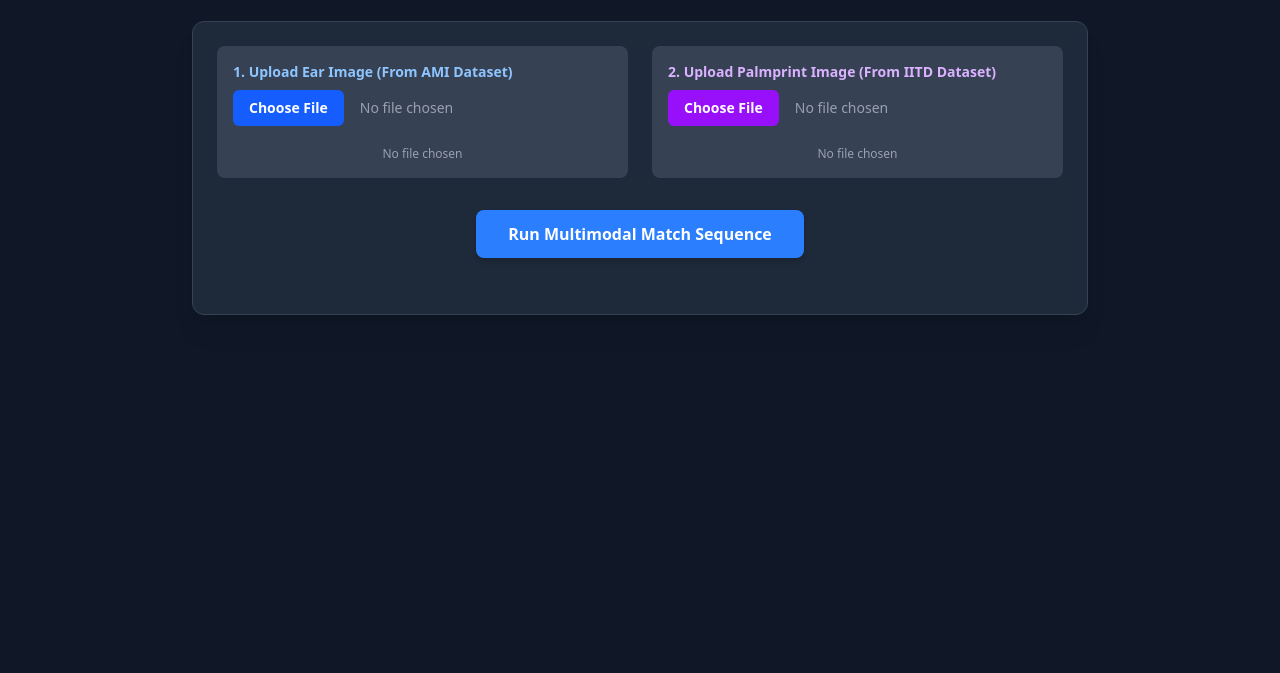
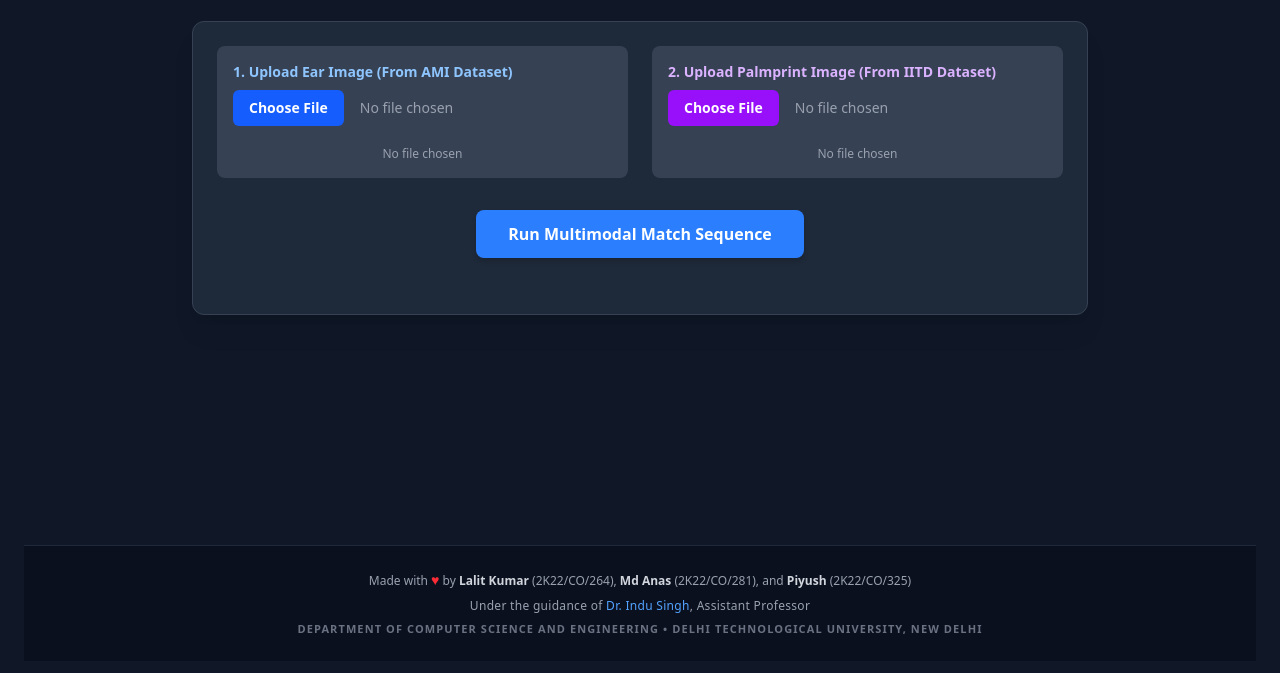
Before and after one commit to ANAS-ALFAAZ/multimodal-biometric, a plain HTML site: page index.html in a window 1280 px wide. Shown: the part 115-788 px from the top of the page. Drawn offline with nearby package versions, Linux system fonts and the light colour scheme.

Commit message:
Update layout: Add institutional credit footer components

```diff
--- a/index.html
+++ b/index.html
@@ -6,14 +6,15 @@
     <title>Multimodal Biometric Recognition System</title>
     <script src="https://cdn.jsdelivr.net/npm/@tailwindcss/browser@4"></script>
 </head>
-<body class="bg-gray-900 text-gray-100 font-sans min-h-screen flex flex-col items-center p-6">
+<body class="bg-gray-900 text-gray-100 font-sans min-h-screen flex flex-col justify-between p-6">
 
+    <div class="w-full flex flex-col items-center flex-grow">
         <header class="text-center my-6 max-w-3xl">
             <h1 class="text-3xl font-bold text-blue-400">Multimodal Ear & Palmprint Recognition</h1>
             <p class="text-gray-400 mt-2 text-sm">Optimized Score-Level Fusion via Hybrid h(OOA-HGSO) Algorithm</p>
         </header>
 
-    <main class="w-full max-w-4xl bg-gray-800 p-6 rounded-xl shadow-xl border border-gray-700">
+        <main class="w-full max-w-4xl bg-gray-800 p-6 rounded-xl shadow-xl border border-gray-700 mb-12">
             <div class="grid grid-cols-1 md:grid-cols-2 gap-6 mb-8">
                 <div class="bg-gray-700 p-4 rounded-lg flex flex-col justify-between">
                     <div>
@@ -75,11 +76,25 @@
                 </div>
             </div>
         </main>
+    </div>
+
+    <footer class="w-full text-center py-6 border-t border-gray-800 bg-gray-950/40 text-xs text-gray-400 space-y-2 mt-auto">
+        <p>Made with <span class="text-red-500 text-sm">♥</span> by
+            <strong class="text-gray-300">Lalit Kumar</strong> (2K22/CO/264),
+            <strong class="text-gray-300">Md Anas</strong> (2K22/CO/281), and
+            <strong class="text-gray-300">Piyush</strong> (2K22/CO/325)
+        </p>
+        <p class="tracking-wide">Under the guidance of
+            <strong class="text-blue-400 font-medium">Dr. Indu Singh</strong>, Assistant Professor
+        </p>
+        <p class="text-[11px] text-gray-500 uppercase tracking-widest font-semibold">
+            Department of Computer Science and Engineering • Delhi Technological University, New Delhi
+        </p>
+    </footer>
 
     <script>
         function delay(ms) { return new Promise(resolve => setTimeout(resolve, ms)); }
 
-        // Handles displaying selected local images dynamically
         function previewImage(input, imgId, nameId) {
             const file = input.files[0];
             const preview = document.getElementById(imgId);
@@ -103,7 +118,6 @@
             const earInput = document.getElementById('earFile');
             const palmInput = document.getElementById('palmFile');
 
-            // Validation step to make sure images are uploaded
             if (!earInput.files[0] || !palmInput.files[0]) {
                 alert("Please upload both an Ear image and a Palmprint image first!");
                 return;
@@ -116,7 +130,6 @@
             const tracker = document.getElementById('pipelineTracker');
             const results = document.getElementById('resultsPanel');
 
-            // Reset UI states
             matchBtn.disabled = true;
             results.classList.add('hidden');
             tracker.classList.remove('hidden');
@@ -125,27 +138,22 @@
                 document.getElementById(`stage${i}`).className = "text-sm text-gray-500";
             }
 
-            // 1. Preprocessing Animation
             document.getElementById('stage1').className = "text-sm text-yellow-400 font-medium";
             await delay(1000);
             document.getElementById('stage1').className = "text-sm text-green-400";
 
-            // 2. Noise Filtering Animation
             document.getElementById('stage2').className = "text-sm text-yellow-400 font-medium";
             await delay(1000);
             document.getElementById('stage2').className = "text-sm text-green-400";
 
-            // 3. Feature Vectors Extraction Animation
             document.getElementById('stage3').className = "text-sm text-yellow-400 font-medium";
             await delay(1000);
             document.getElementById('stage3').className = "text-sm text-green-400";
 
-            // 4. Metaheuristic Fusion Optimization Search Animation
             document.getElementById('stage4').className = "text-sm text-yellow-400 font-medium";
             await delay(800);
             document.getElementById('stage4').className = "text-sm text-green-400";
 
-            // Extract pattern match prefixes (e.g., "001_ear.png" -> "001")
             const earId = earFilename.split('_')[0].trim();
             const palmId = palmFilename.split('_')[0].trim();
             const isGenuine = (earId === palmId);
@@ -153,7 +161,7 @@
             let status, confidence, weights;
 
             if (isGenuine) {
-                if (Math.random() < 0.0317) { // Mimic paper accuracy threshold bounds
+                if (Math.random() < 0.0317) {
                     status = "AUTHENTICATION_FAILED";
                     confidence = (Math.random() * (89.9 - 84.5) + 84.5).toFixed(2);
                     weights = "w_ear: 0.42, w_palm: 0.58";
@@ -168,7 +176,6 @@
                 weights = Math.random() > 0.5 ? "w_ear: 0.40, w_palm: 0.60" : "w_ear: 0.45, w_palm: 0.55";
             }
 
-            // Update Final Results Panel Elements
             const badge = document.getElementById('statusBadge');
             badge.innerText = status.replace('_', ' ');
             if (status === "AUTHENTICATION_SUCCESS") {
```
Lines whose indentation alone changed are shown as unchanged.
